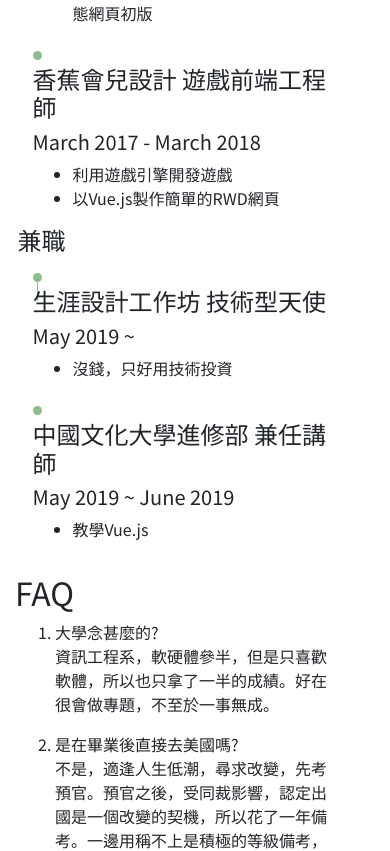
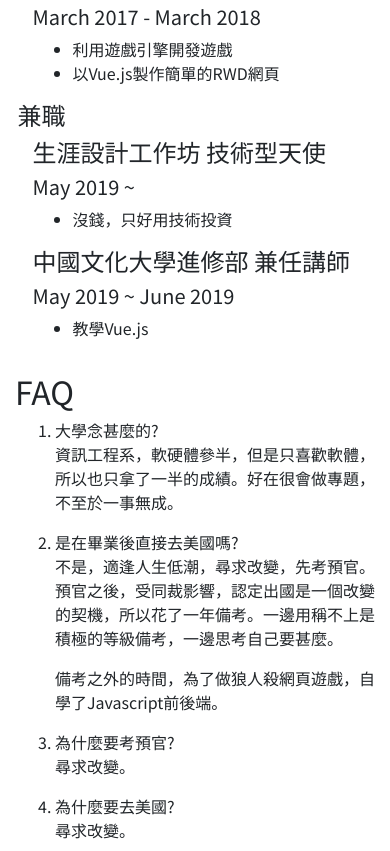
Before and after one commit to simon0406/pccu-vue-official, a Vue app: page / in a window 390 px wide. Shown: the part 3221-4072 px from the top of the page. Built offline with nearby package versions, Linux system fonts and the light colour scheme.

Commit message:
update style

```diff
--- a/src/App.vue
+++ b/src/App.vue
@@ -117,7 +117,7 @@
                 </div>
             </Theme>
             <Theme title="FAQ">
-                <div class="col-11">
+                <div class="col-12">
                     <ol>
                         <li>
                             <p class="m-0">大學念甚麼的?</p>
--- a/src/components/ListItem.vue
+++ b/src/components/ListItem.vue
@@ -1,8 +1,8 @@
 <template>
     <div class="listItem col-12">
         <div class="row">
-            <div class="col-1 bullet"></div>
-            <div class="col-11">
+            <div class="d-none d-sm-block col-sm-1 bullet"></div>
+            <div class="col-12 col-sm-11">
                 <slot></slot>
             </div>
         </div>
```
